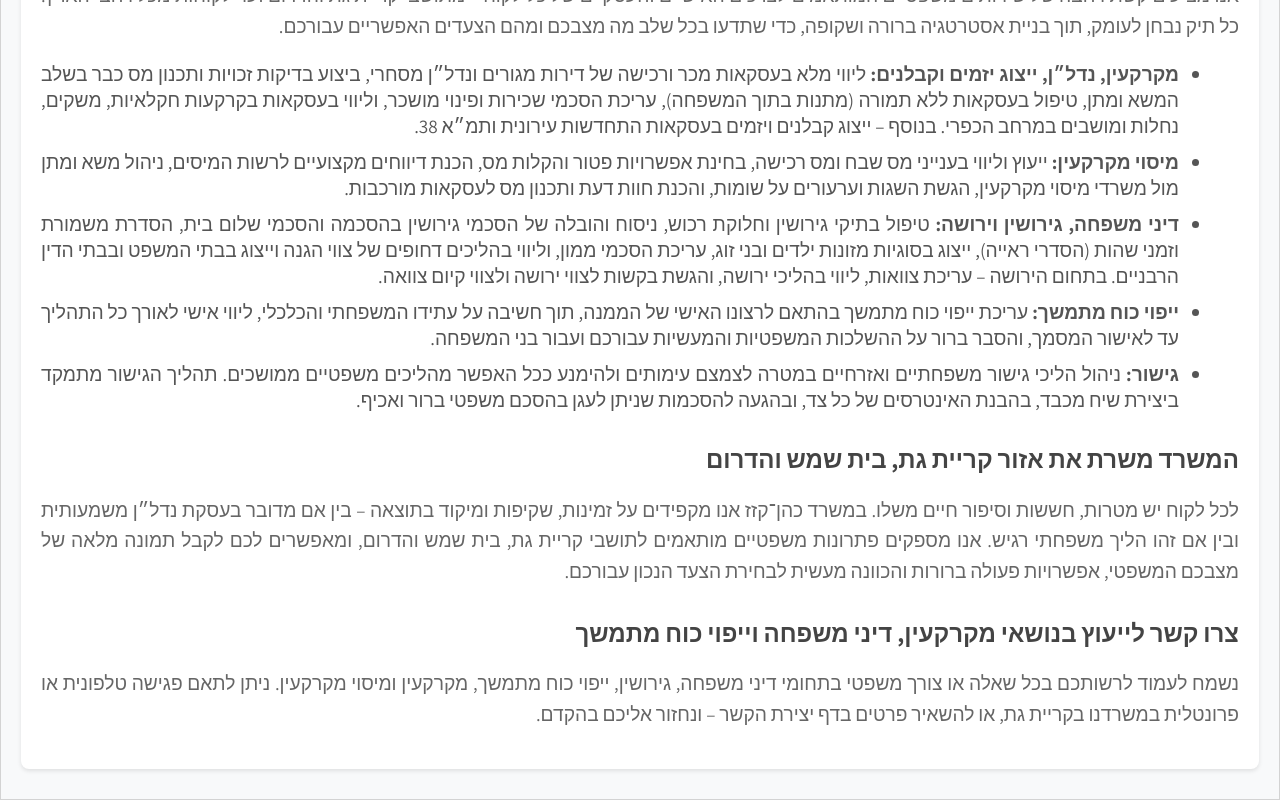
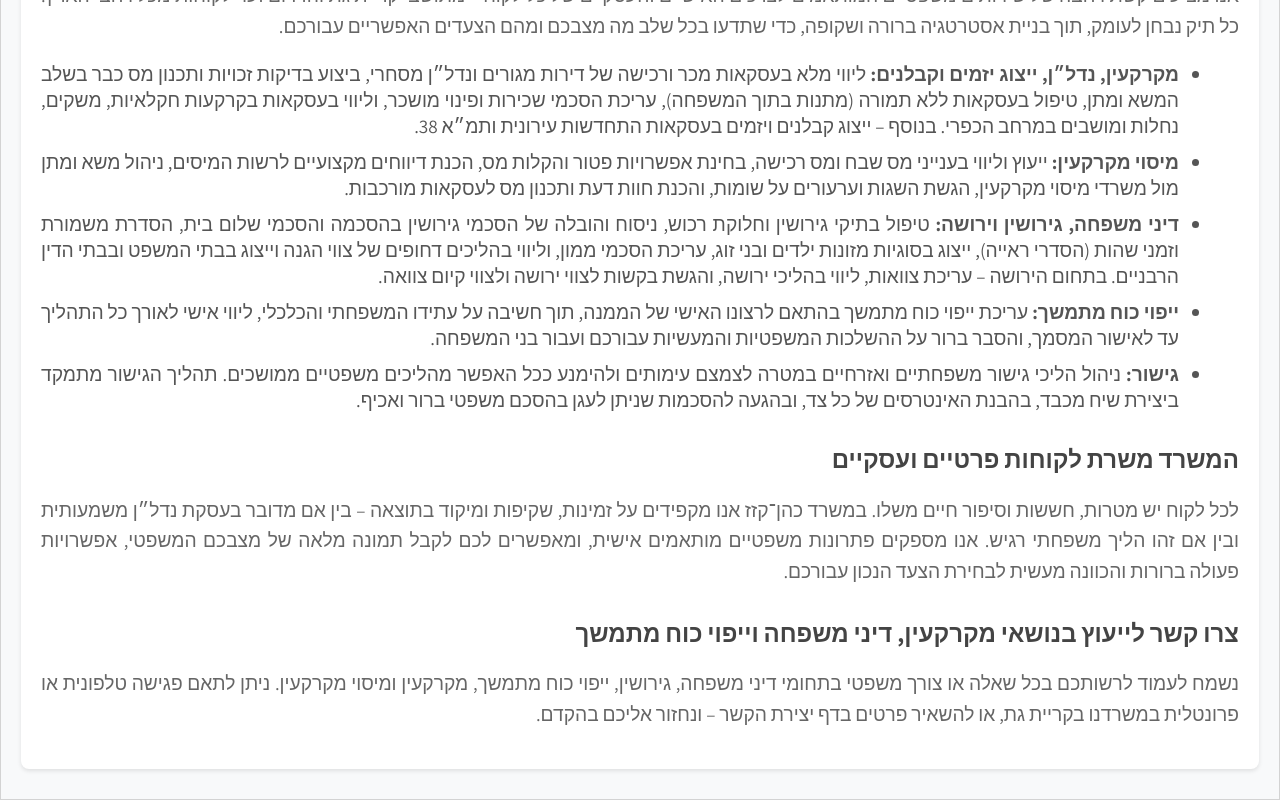
Before and after one commit to hagaicohen/cohenkazaz, an Angular app: page / in a window 1280 px wide. Shown: the part 733-1533 px from the top of the page. Built offline with nearby package versions, Linux system fonts and the light colour scheme.

Commit message:
changes 15.11.25

```diff
--- a/src/app/about/about.component.html
+++ b/src/app/about/about.component.html
@@ -4,15 +4,14 @@
   <p>
     משרד עורכי דין כהן־קזז הוקם כדי להעניק ללקוחותיו מעטפת משפטית אזרחית מלאה –
     בדגש על <strong>דיני מקרקעין ודיני משפחה</strong>.
-    המשרד מלווה לקוחות מקריית גת, בית שמש וכל אזור הדרום,
-    ומציע ייעוץ וייצוג משפטי מעמיק המבוסס על היכרות אישית עם הצרכים, הרקע והיעדים של כל לקוח.
+    המשרד מציע ייעוץ וייצוג משפטי מעמיק המבוסס על היכרות אישית עם הצרכים, הרקע והיעדים של כל לקוח.
   </p>
 
   <div class="lawyer-info">
     <div class="lawyer">
       <img
         src="assets/images/ofra-kazaz2.jpg"
-        alt="עו״ד עפרה קזז – דיני משפחה, גירושין, מקרקעין וייפוי כוח מתמשך בקריית גת והדרום"
+        alt="עו״ד עפרה קזז – דיני משפחה, גירושין, מקרקעין וייפוי כוח מתמשך"
         class="lawyer-photo"
         loading="lazy"
         width="480"
--- a/src/app/contact/contact.component.html
+++ b/src/app/contact/contact.component.html
@@ -2,7 +2,6 @@
   <h1>צרו קשר עם משרד עורכי דין כהן קזז</h1>
   <p style="margin-top:-10px">
     נשמח לסייע בכל שאלה או ייעוץ משפטי בתחומי דיני משפחה, גירושין, מקרקעין, נדל״ן ומיסוי מקרקעין.
-    המשרד משרת לקוחות מקריית גת, בית שמש וכל אזור הדרום.
   </p>
 
   <div class="contact-details">
--- a/src/app/home/home.component.html
+++ b/src/app/home/home.component.html
@@ -55,13 +55,12 @@
     </li>
   </ul>
 
-  <h2>המשרד משרת את אזור קריית גת, בית שמש והדרום</h2>
+  <h2>המשרד משרת לקוחות פרטיים ועסקיים</h2>
   <p>
     לכל לקוח יש מטרות, חששות וסיפור חיים משלו. במשרד כהן־קזז אנו מקפידים על זמינות,
     שקיפות ומיקוד בתוצאה – בין אם מדובר בעסקת נדל״ן משמעותית ובין אם זהו הליך משפחתי
-    רגיש. אנו מספקים פתרונות משפטיים מותאמים לתושבי קריית גת, בית שמש והדרום,
-    ומאפשרים לכם לקבל תמונה מלאה של מצבכם המשפטי, אפשרויות פעולה ברורות והכוונה מעשית
-    לבחירת הצעד הנכון עבורכם.
+    רגיש. אנו מספקים פתרונות משפטיים מותאמים אישית, ומאפשרים לכם לקבל תמונה מלאה של
+    מצבכם המשפטי, אפשרויות פעולה ברורות והכוונה מעשית לבחירת הצעד הנכון עבורכם.
   </p>
 
   <h2>צרו קשר לייעוץ בנושאי מקרקעין, דיני משפחה וייפוי כוח מתמשך</h2>
--- a/src/app/services/services.component.html
+++ b/src/app/services/services.component.html
@@ -4,7 +4,7 @@
   <p>
     משרד עורכי דין כהן־קזז מתמחה בליווי אישי ומקצועי בתחומי
     <strong>דיני מקרקעין ונדל״ן</strong> ו־<strong>דיני משפחה, גירושין, ירושה וייפוי כוח מתמשך</strong>.
-    אנו משרתים לקוחות פרטיים ועסקיים באזור קריית גת, בית שמש וכל מרחב הדרום,
+    אנו משרתים לקוחות פרטיים ועסקיים בישראל,
     משלב הייעוץ הראשוני ועד לסיום ההליך בפועל. אנו משלבים ניסיון פרקטי, היכרות מעמיקה
     עם רשויות וערכאות שיפוטיות וראייה אנושית של הצרכים האישיים והמשפחתיים של כל לקוח.
   </p>
@@ -21,7 +21,7 @@
 
       <h3>ייעוץ וטיפול במיסוי מקרקעין</h3>
       <p>
-        טיפול ב מס שבח ו מס רכישה, בחינת פטורים והקלות,
+        טיפול במס שבח ו מס רכישה, בחינת פטורים והקלות,
         הכנת דיווחים, ניהול השגות וערעורים ותכנון מס לעסקאות מורכבות כדי לצמצם חשיפה מיותרת.
       </p>
     </li>
@@ -45,7 +45,7 @@
     <li id="mediation">
       <h2>שירותי גישור משפחתי ועסקי – מקרקעין וסכסוכים אזרחיים</h2>
       <p>
-        שירותי גישור בקריית גת ובית שמש כמסלול חלופי לניהול סכסוכים בבתי המשפט – הליך מובנה, חסוי ומונחה,
+        שירותי גישור כמסלול חלופי לניהול סכסוכים בבתי המשפט – הליך מובנה, חסוי ומונחה,
         שמטרתו להגיע להסכמות מעשיות בתוך זמן סביר ובעלות נמוכה יותר. הגישור מאפשר לשמור על מערכת
         היחסים ככל האפשר, במיוחד כאשר מדובר בבני משפחה, שותפים עסקיים או שכנים שימשיכו להיפגש גם לאחר סיום הסכסוך.
       </p>
```
